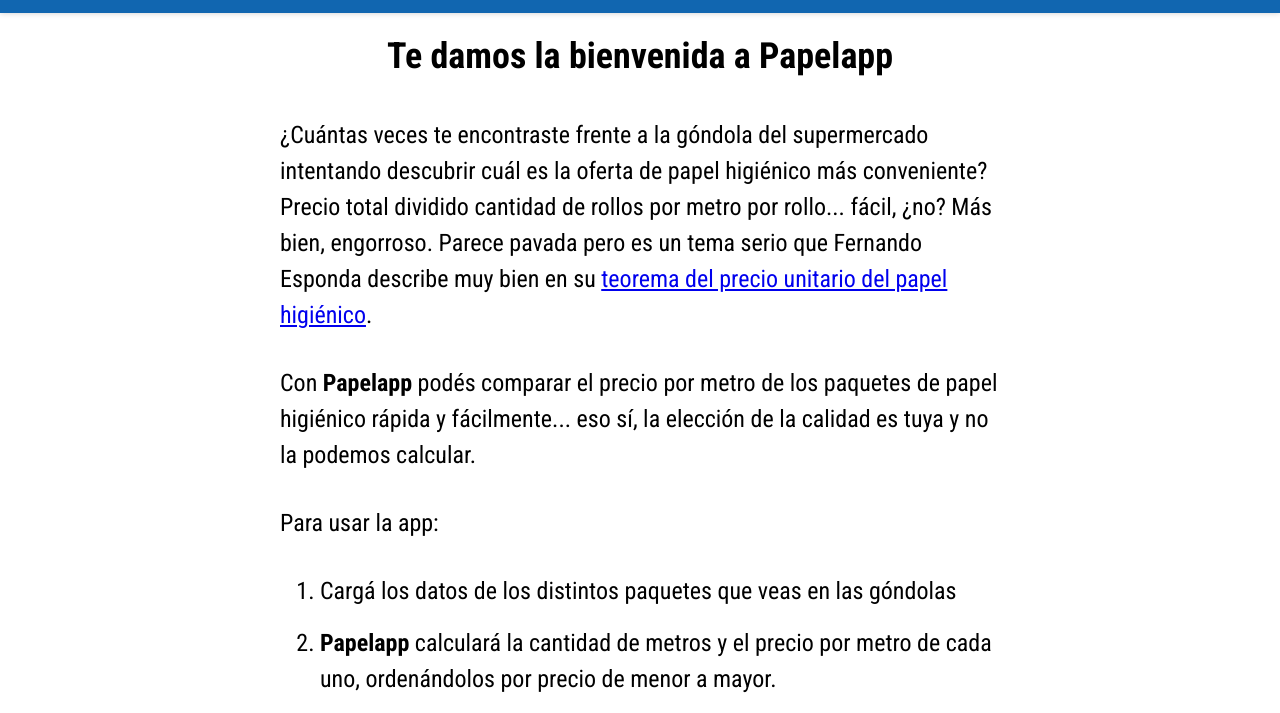
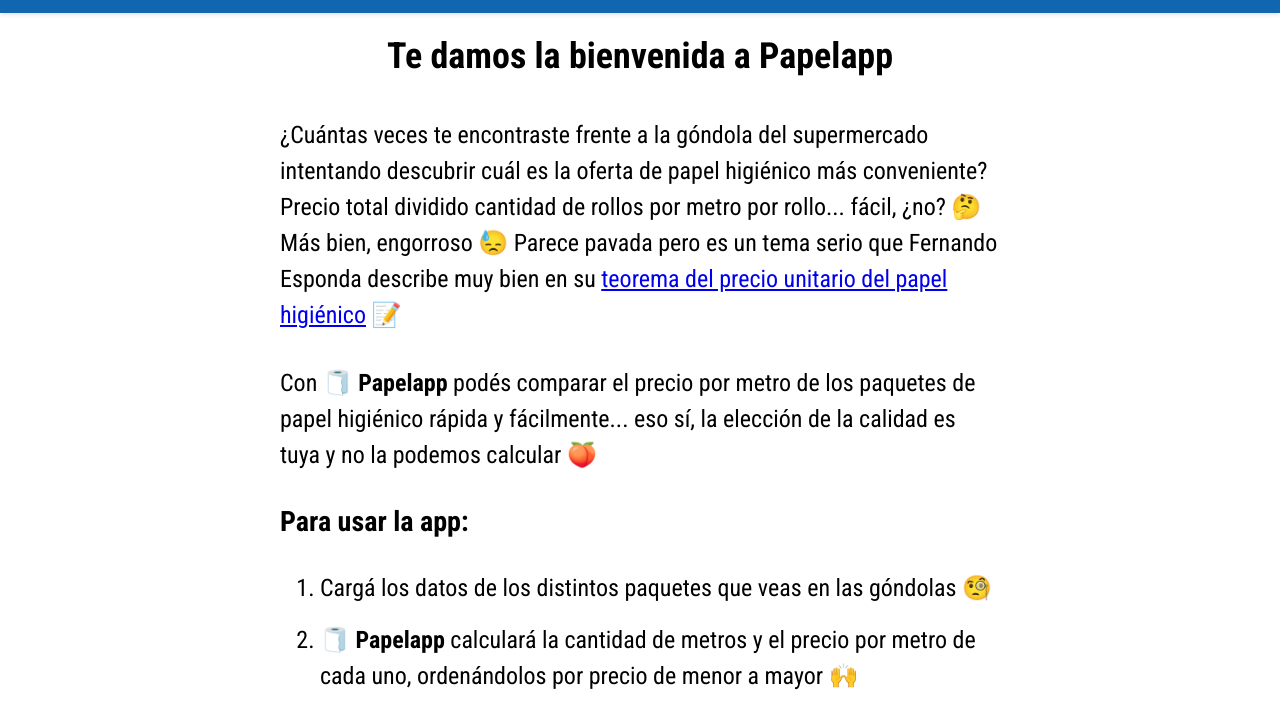
Before and after one commit to ferares/papelapp, a website built with Vite: page index.html in a window 1280 px wide. Shown: the part 87-800 px from the top of the page. Built offline with nearby package versions, Linux system fonts and the light colour scheme.

Commit message:
Update welcome & readme with emoji

```diff
--- a/index.html
+++ b/index.html
@@ -47,24 +47,26 @@
           <p>
             ¿Cuántas veces te encontraste frente a la góndola del supermercado
             intentando descubrir cuál es la oferta de papel higiénico más conveniente?
-            Precio total dividido cantidad de rollos por metro por rollo... fácil, ¿no? Más bien, engorroso.
+            Precio total dividido cantidad de rollos por metro por rollo... fácil, ¿no? 🤔 Más bien, engorroso 😓
             Parece pavada pero es un tema serio que Fernando Esponda describe muy bien en su
-            <a rel="noreferrer noopener nofollow" target="_blank" href="http://www.razonesypersonas.com/2021/03/teorema-del-precio-unitario-del-papel.html">teorema del precio unitario del papel higiénico</a>.
+            <a rel="noreferrer noopener nofollow" target="_blank" href="http://www.razonesypersonas.com/2021/03/teorema-del-precio-unitario-del-papel.html">teorema del precio unitario del papel higiénico</a> 📝
           </p>
           <p>
-            Con <strong>Papelapp</strong> podés comparar el precio por metro de los paquetes de
+            Con <strong>🧻 Papelapp</strong> podés comparar el precio por metro de los paquetes de
             papel higiénico rápida y fácilmente... eso sí, la elección de la calidad es tuya y no
-            la podemos calcular.
+            la podemos calcular 🍑
           </p>
+          <h3>
+            Para usar la app:
+          </h3>
           <p>
-            Para usar la app:
             <ol>
               <li>
-                Cargá los datos de los distintos paquetes que veas en las góndolas
+                Cargá los datos de los distintos paquetes que veas en las góndolas 🧐
               </li>
               <li>
-                <strong>Papelapp</strong> calculará la cantidad de metros y el precio por metro de cada uno,
-                ordenándolos por precio de menor a mayor.
+                <strong>🧻 Papelapp</strong> calculará la cantidad de metros y el precio por metro de cada uno,
+                ordenándolos por precio de menor a mayor 🙌
               </li>
             </ol>
           </p>
```
Also changed, not shown: README.md.
